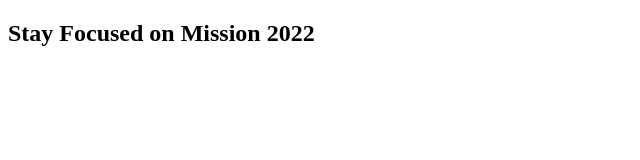
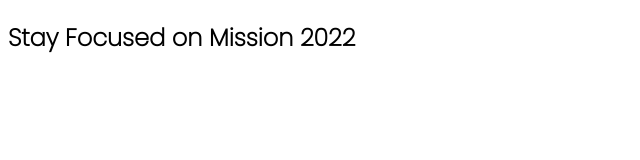
Before and after one commit to Shafayathub/practice-one, a plain HTML site: page index.html in a window 1280 px wide. Shown: the whole page, without its empty margins (0-640 px from the left). Drawn offline with Linux system fonts and the light colour scheme.

Commit message:
link created

```diff
--- a/index.html
+++ b/index.html
@@ -6,6 +6,10 @@
     <meta http-equiv="X-UA-Compatible" content="IE=edge">
     <meta name="viewport" content="width=device-width, initial-scale=1.0">
     <title>MD Shafayat Islam</title>
+    <link rel="preconnect" href="https://fonts.googleapis.com">
+    <link rel="preconnect" href="https://fonts.gstatic.com" crossorigin>
+    <link href="https://fonts.googleapis.com/css2?family=Poppins:wght@100;200&display=swap" rel="stylesheet">
+    <link rel="stylesheet" href="style.css">
 </head>
 
 <body>
--- a/style.css
+++ b/style.css
@@ -0,0 +1,6 @@
+body{
+    font-family: 'Poppins', sans-serif;
+}
+section{
+    margin: 0px;
+}
```
